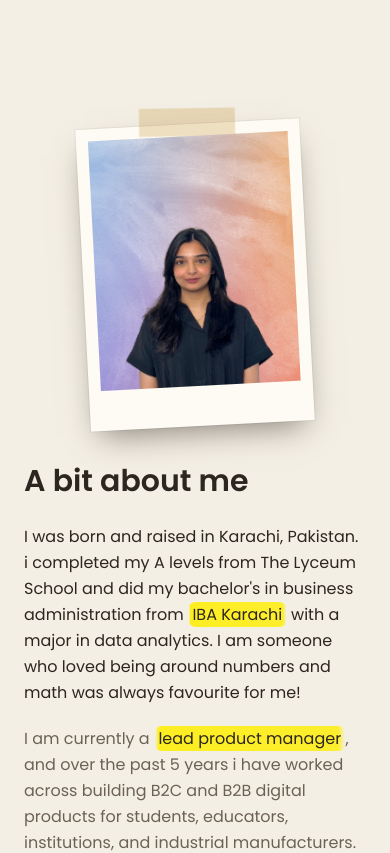
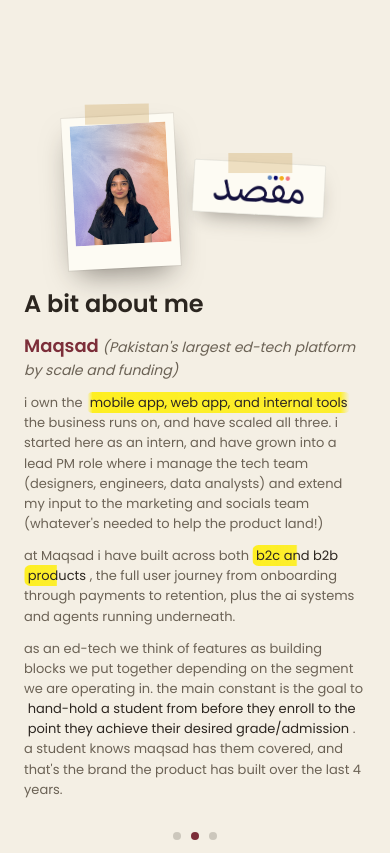
Before and after one commit to daniazulfiqar/dania-portfolio, a Next.js app: page / in a window 390 px wide. Shown: the part 1660-2513 px from the top of the page. Built offline with nearby package versions, Linux system fonts and the light colour scheme.

Commit message:
Update about-fold.tsx

```diff
--- a/components/about-fold.tsx
+++ b/components/about-fold.tsx
@@ -2,7 +2,13 @@
 
 import Image from "next/image";
 import { useCallback, useEffect, useRef, useState, type ReactNode } from "react";
-import { AnimatePresence, motion, useReducedMotion } from "framer-motion";
+import {
+  AnimatePresence,
+  motion,
+  useMotionValueEvent,
+  useReducedMotion,
+  useScroll,
+} from "framer-motion";
 
 // the section's heading. sits at the top of the right-hand column, above the
 // copy, and stays put while the chapters turn over beneath it. reveals a word
@@ -67,24 +73,34 @@
 // zone and gets caught rather than skipping past.
 const ROOT_VH = 140;
 
+// the phone version is scroll-linked (not scroll-captured): the pane pins and
+// the scroll position picks the chapter. this is the total scroll runway; minus
+// the one pinned screen it leaves ~1.4 screens split across the three chapters,
+// so each is a roughly half-screen swipe to the next.
+const MOBILE_ROOT_VH = 240;
+
 const CHAPTER_LABELS = ["intro", "maqsad", "fountain"];
 
 // pinned scrollytelling is opt-in: it needs both a wide viewport (two columns
 // side by side) and no reduced-motion preference. everything renders stacked
 // on the server so hydration matches, then the pin switches on if it applies.
-function usePinnedLayout() {
+// three layouts: the desktop pinned scrollytelling (>=1024), the phone
+// scroll-linked version (<1024), and a stacked fallback for reduced-motion. the
+// server renders `stacked` (width 0) so hydration matches, then the client
+// switches to the right one.
+function useAboutMode(): "desktop" | "mobile" | "stacked" {
   const shouldReduceMotion = useReducedMotion();
-  const [isWide, setIsWide] = useState(false);
+  const [width, setWidth] = useState(0);
 
   useEffect(() => {
-    const mq = window.matchMedia("(min-width: 1024px)");
-    const sync = () => setIsWide(mq.matches);
+    const sync = () => setWidth(window.innerWidth);
     sync();
-    mq.addEventListener("change", sync);
-    return () => mq.removeEventListener("change", sync);
+    window.addEventListener("resize", sync);
+    return () => window.removeEventListener("resize", sync);
   }, []);
 
-  return isWide && !shouldReduceMotion;
+  if (shouldReduceMotion || width === 0) return "stacked";
+  return width >= 1024 ? "desktop" : "mobile";
 }
 
 /* ---------------------------------------------------------------- visuals */
@@ -92,16 +108,26 @@
 // the intro's polaroid — taped down and slightly off-square. `compact` is the
 // board treatment: narrower, so it can share the left column with the taped
 // logos as they pile on beside it.
-function Polaroid({ compact = false }: { compact?: boolean }) {
+function Polaroid({
+  compact = false,
+  mini = false,
+}: {
+  compact?: boolean;
+  mini?: boolean;
+}) {
+  // `mini` is the phone treatment: a small taped square that shares a compact
+  // board row with the logos.
+  const size = mini ? "w-28" : compact ? "w-64" : "mx-auto w-56 sm:w-64";
+  const pad = mini ? "p-2 pb-6" : "p-3 pb-10";
   return (
     <div
-      className={`relative rotate-[-3deg] bg-[#fdfbf3] p-3 pb-10 shadow-[0_14px_30px_-10px_rgba(44,38,32,0.55)] ring-1 ring-black/5 ${
-        compact ? "w-64" : "mx-auto w-56 sm:w-64"
-      }`}
+      className={`relative rotate-[-3deg] bg-[#fdfbf3] ${pad} shadow-[0_14px_30px_-10px_rgba(44,38,32,0.55)] ring-1 ring-black/5 ${size}`}
     >
       <span
         aria-hidden="true"
-        className="absolute -top-4 left-1/2 h-7 w-24 -translate-x-1/2 rotate-2 bg-ochre/25"
+        className={`absolute left-1/2 -translate-x-1/2 rotate-2 bg-ochre/25 ${
+          mini ? "-top-3 h-5 w-16" : "-top-4 h-7 w-24"
+        }`}
       />
       <div className="relative aspect-[4/5] w-full overflow-hidden">
         <Image
@@ -690,6 +716,117 @@
   );
 }
 
+// the phone board: a small polaroid with the taped logos landing beside it as
+// the chapters advance — the same idea as the desktop scrapboard, sized down to
+// sit above the copy in a single column.
+function MobileBoard({ active }: { active: number }) {
+  return (
+    <div className="flex items-center justify-center gap-4">
+      <motion.div layout transition={BOARD_SPRING} className="cursor-pointer">
+        <Polaroid mini />
+      </motion.div>
+      <div className="relative flex flex-col items-start gap-3">
+        <AnimatePresence mode="popLayout">
+          {active >= 1 && (
+            <BoardScrap keyName="maqsad">
+              <TapedLogo logo={MAQSAD_LOGO} rotate={3} display={90} />
+            </BoardScrap>
+          )}
+          {active >= 2 && (
+            <BoardScrap keyName="fountain" className="ml-4">
+              <TapedLogo logo={FOUNTAIN_LOGO} rotate={-4} display={100} />
+            </BoardScrap>
+          )}
+        </AnimatePresence>
+      </div>
+    </div>
+  );
+}
+
+// the phone version of the pinned scrollytelling. same three chapters, but
+// scroll-LINKED rather than scroll-captured: the pane pins for MOBILE_ROOT_VH
+// and the scroll position (not a captured gesture) picks the chapter, so it
+// feels like native scrolling — the copy swipes and each logo tapes on beside
+// the polaroid as you pass its band, then the page releases to the next section.
+function MobileChapters() {
+  const [active, setActive] = useState(0);
+  const [direction, setDirection] = useState(1);
+  const activeRef = useRef(0);
+  const rootRef = useRef<HTMLDivElement>(null);
+
+  const { scrollYProgress } = useScroll({
+    target: rootRef,
+    offset: ["start start", "end end"],
+  });
+
+  // three even bands across the pinned scroll pick the active chapter. a small
+  // gap between the switch points keeps a chapter from flickering when you hover
+  // right on a boundary.
+  useMotionValueEvent(scrollYProgress, "change", (v) => {
+    const idx = v >= 0.6 ? 2 : v >= 0.3 ? 1 : 0;
+    if (idx !== activeRef.current) {
+      setDirection(idx > activeRef.current ? 1 : -1);
+      activeRef.current = idx;
+      setActive(idx);
+    }
+  });
+
+  const ActiveChapter = CHAPTERS[active];
+
+  return (
+    <div ref={rootRef} style={{ height: `${MOBILE_ROOT_VH}vh` }}>
+      <div className="sticky top-0 flex h-screen flex-col overflow-hidden px-6 pb-8 pt-[5.5rem]">
+        <MobileBoard active={active} />
+
+        {/* heading, then the chapter copy swiping in place under it. the type is
+            tightened here (smaller heading + body) for the phone via variant
+            overrides, so the shared chapter components stay untouched. */}
+        <div className="mt-6 [&_h2]:mb-4 [&_h2]:text-2xl">
+          <AboutHeading />
+        </div>
+        {/* the copy swipes as one block (fade + horizontal slide) keyed off the
+            active chapter — direction comes from scroll. done at the block level
+            rather than per-paragraph so it reliably reveals on a phone (the
+            desktop per-line stagger relies on variant broadcasting that doesn't
+            re-fire cleanly here). `overflow-hidden` keeps the slide off-canvas
+            from widening the page. */}
+        <div className="relative flex-1 overflow-hidden [&_.mt-5]:mt-3 [&_.mt-7]:mt-3 [&_p]:text-[13px] [&_p]:leading-[1.55]">
+          <AnimatePresence initial={false} custom={direction}>
+            <motion.div
+              key={active}
+              // scrollable so a long chapter (maqsad) can be read in full on a
+              // short screen; when its scroll hits the end, the gesture chains to
+              // the page and advances to the next chapter. `pb-6` gives the last
+              // line breathing room above the dots.
+              className="absolute inset-0 flex flex-col justify-start overflow-y-auto pb-6"
+              initial={{ opacity: 0, x: direction >= 0 ? 36 : -36 }}
+              animate={{ opacity: 1, x: 0 }}
+              exit={{ opacity: 0, x: direction >= 0 ? -36 : 36 }}
+              transition={{ duration: 0.4, ease: [0.23, 1, 0.32, 1] }}
+            >
+              <ActiveChapter />
+            </motion.div>
+          </AnimatePresence>
+        </div>
+
+        {/* which chapter you're in — indicators only (the scroll drives it). */}
+        <ul className="mt-4 flex justify-center gap-2.5">
+          {CHAPTER_LABELS.map((label, i) => (
+            <li key={label}>
+              <span
+                aria-hidden="true"
+                className={`block h-2 w-2 rounded-full transition-colors ${
+                  i === active ? "bg-wax" : "bg-ink/20"
+                }`}
+              />
+            </li>
+          ))}
+        </ul>
+      </div>
+    </div>
+  );
+}
+
 // the fallback, and what the server always renders: the same three chapters
 // stacked in normal flow, each fading and rising in once as it scrolls into
 // view. no pin, no progress tracking.
@@ -732,12 +869,14 @@
 }
 
 export function AboutFold() {
-  const pinned = usePinnedLayout();
+  const mode = useAboutMode();
 
   return (
     <section id="about" className="bg-paper pb-12 sm:pb-14">
       <div>
-        {pinned ? <PinnedChapters /> : <StackedChapters />}
+        {mode === "desktop" && <PinnedChapters />}
+        {mode === "mobile" && <MobileChapters />}
+        {mode === "stacked" && <StackedChapters />}
       </div>
     </section>
   );
```
